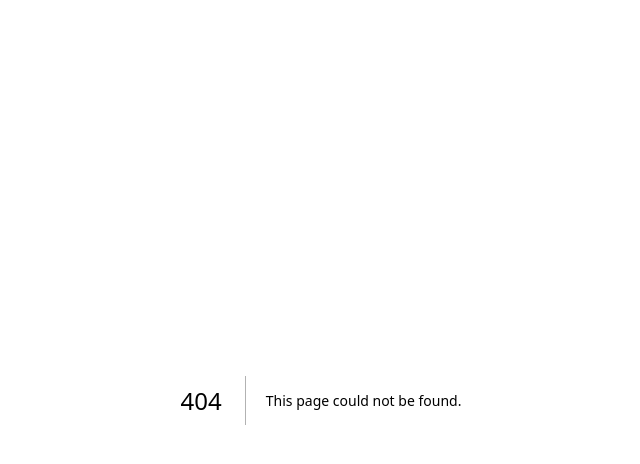
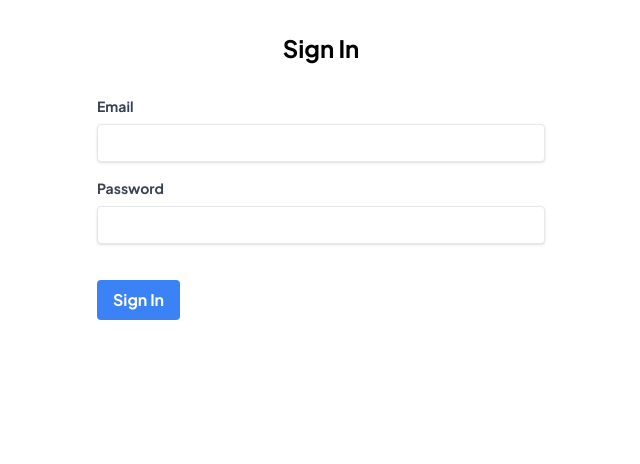
Before and after one commit to mohamedzouine827/fleeeew, a Next.js app: page /signin in a window 1280 px wide. Before the commit this address had no page. Shown: the top 464 px of the page, without its empty margins (319-959 px from the left). Built offline with nearby package versions, Linux system fonts and the light colour scheme.

Commit message:
Added: auth for email ad password & google auth need to be fixed

```diff
--- a/app/_components/Navbar.tsx
+++ b/app/_components/Navbar.tsx
@@ -2,10 +2,22 @@
 import Image from 'next/image'
 import React from 'react'
 import Logo from "@/public/Logo.svg"
-import { usePathname } from 'next/navigation'
+import { usePathname, useRouter } from 'next/navigation'
+import { signIn, signOut, useSession } from 'next-auth/react'
+
 
 function Navbar() {
-  const pathname = usePathname(); // Get the current path
+  const pathname = usePathname();
+  const router = useRouter();
+  const { data: session, status } = useSession();
+
+  const handleGetStarted = async () => {
+    if (status === 'authenticated') {
+      router.push('/upload');
+    } else {
+      router.push('/signin');
+    }
+  };
 
   return (
     <section className='flex flex-row justify-between items-center px-[60px] py-4'>
@@ -20,8 +32,19 @@ function Navbar() {
           </p>
         </div>
         {pathname === '/' && (
-          <button className='px-[24px] py-[12px] text-[16px] leading-[24px] hover:bg-[#F43F5E] transition-colors duration-150 ease-in-out bg-[#E11D48] text-[#FEFCE8] font-semibold rounded-[5px]'>
-            Get Started
+          <button
+            onClick={handleGetStarted}
+            className='px-[24px] py-[12px] text-[16px] leading-[24px] hover:bg-[#F43F5E] transition-colors duration-150 ease-in-out bg-[#E11D48] text-[#FEFCE8] font-semibold rounded-[5px]'
+          >
+            {status === 'authenticated' ? 'Go to Upload' : 'Get Started'}
+          </button>
+        )}
+        {status === 'authenticated' && (
+          <button
+            onClick={() => signOut()}
+            className='px-[24px] py-[12px] text-[16px] leading-[24px] bg-gray-200 hover:bg-gray-300 transition-colors duration-150 ease-in-out text-gray-800 font-semibold rounded-[5px]'
+          >
+            Sign Out
           </button>
         )}
       </div>
--- /dev/null
+++ b/app/_components/Providers.tsx
@@ -0,0 +1,12 @@
+'use client'
+
+import { SessionProvider } from 'next-auth/react'
+import { ReactNode } from 'react'
+
+interface ProvidersProps {
+  children: ReactNode
+}
+
+export default function Providers({ children }: ProvidersProps) {
+  return <SessionProvider>{children}</SessionProvider>
+}
--- /dev/null
+++ b/app/_components/SignIn.tsx
@@ -0,0 +1,67 @@
+"use client"
+import React, { useState, FormEvent } from 'react'
+import { signIn } from 'next-auth/react'
+import { useRouter } from 'next/navigation'
+
+const SignInForm: React.FC = () => {
+  const [email, setEmail] = useState('')
+  const [password, setPassword] = useState('')
+  const router = useRouter()
+
+  const handleSubmit = async (e: FormEvent<HTMLFormElement>) => {
+    e.preventDefault()
+    const result = await signIn('credentials', {
+      redirect: false,
+      email,
+      password,
+    })
+
+    if (result?.error) {
+      // Handle error (e.g., show error message)
+      console.error(result.error)
+    } else {
+      router.push('/upload')
+    }
+  }
+
+  return (
+    <form onSubmit={handleSubmit} className="max-w-md mx-auto mt-8">
+      <div className="mb-4">
+        <label htmlFor="email" className="block text-gray-700 text-sm font-bold mb-2">
+          Email
+        </label>
+        <input
+          type="email"
+          id="email"
+          value={email}
+          onChange={(e) => setEmail(e.target.value)}
+          className="shadow appearance-none border rounded w-full py-2 px-3 text-gray-700 leading-tight focus:outline-none focus:shadow-outline"
+          required
+        />
+      </div>
+      <div className="mb-6">
+        <label htmlFor="password" className="block text-gray-700 text-sm font-bold mb-2">
+          Password
+        </label>
+        <input
+          type="password"
+          id="password"
+          value={password}
+          onChange={(e) => setPassword(e.target.value)}
+          className="shadow appearance-none border rounded w-full py-2 px-3 text-gray-700 mb-3 leading-tight focus:outline-none focus:shadow-outline"
+          required
+        />
+      </div>
+      <div className="flex items-center justify-between">
+        <button
+          type="submit"
+          className="bg-blue-500 hover:bg-blue-700 text-white font-bold py-2 px-4 rounded focus:outline-none focus:shadow-outline"
+        >
+          Sign In
+        </button>
+      </div>
+    </form>
+  )
+}
+
+export default SignInForm
--- /dev/null
+++ b/app/api/auth/[...nextauth]/route.ts
@@ -0,0 +1,55 @@
+import NextAuth, { NextAuthOptions, DefaultSession } from 'next-auth'
+import CredentialsProvider from 'next-auth/providers/credentials'
+
+// Extend the built-in session types
+declare module "next-auth" {
+  interface Session {
+    user: {
+      id: string;
+    } & DefaultSession["user"]
+  }
+
+  interface User {
+    id: string;
+  }
+}
+
+export const authOptions: NextAuthOptions = {
+  providers: [
+    CredentialsProvider({
+      name: 'Credentials',
+      credentials: {
+        email: { label: "Email", type: "email" },
+        password: { label: "Password", type: "password" }
+      },
+      async authorize(credentials) {
+        // Add your own logic here to fetch the user from your db
+        if (credentials?.email === "user@example.com" && credentials?.password === "password") {
+          return { id: '1', name: "J Smith", email: "user@example.com" }
+        }
+        return null
+      }
+    })
+  ],
+  pages: {
+    signIn: '/signin',
+  },
+  callbacks: {
+    async jwt({ token, user }) {
+      if (user) {
+        token.id = user.id
+      }
+      return token
+    },
+    async session({ session, token }) {
+      if (session.user) {
+        session.user.id = token.id as string
+      }
+      return session
+    }
+  }
+}
+
+const handler = NextAuth(authOptions)
+
+export { handler as GET, handler as POST }
--- a/app/layout.tsx
+++ b/app/layout.tsx
@@ -1,6 +1,8 @@
 import type { Metadata } from "next";
 import "./globals.css";
 import { Plus_Jakarta_Sans } from "next/font/google";
+import { SessionProvider } from 'next-auth/react'
+import Providers from "./_components/Providers";
 
 const inter = Plus_Jakarta_Sans({ subsets: ["latin"] });
 export const metadata: Metadata = {
@@ -18,7 +20,9 @@ export default function RootLayout({
       <body
         className={`${inter.className} antialiased`}
       >
+        <Providers>
         {children}
+        </Providers>
       </body>
     </html>
   );
--- /dev/null
+++ b/app/signin/page.tsx
@@ -0,0 +1,12 @@
+import SignInForm from "../_components/SignIn"
+
+const SignIn: React.FC = () => {
+  return (
+    <div className="container mx-auto px-4">
+      <h1 className="text-2xl font-bold text-center my-8">Sign In</h1>
+      <SignInForm />
+    </div>
+  )
+}
+
+export default SignIn
--- a/package.json
+++ b/package.json
@@ -9,10 +9,12 @@
     "lint": "next lint"
   },
   "dependencies": {
+    "@auth/core": "^0.34.2",
     "@neondatabase/serverless": "^0.9.5",
     "dotenv": "^16.4.5",
     "drizzle-orm": "^0.33.0",
     "next": "14.2.13",
+    "next-auth": "^4.24.8",
     "react": "^18",
     "react-dom": "^18",
     "react-icons": "^5.3.0"
```
Also changed, not shown: 2 other files (tests, documents, lock files or other folders).
